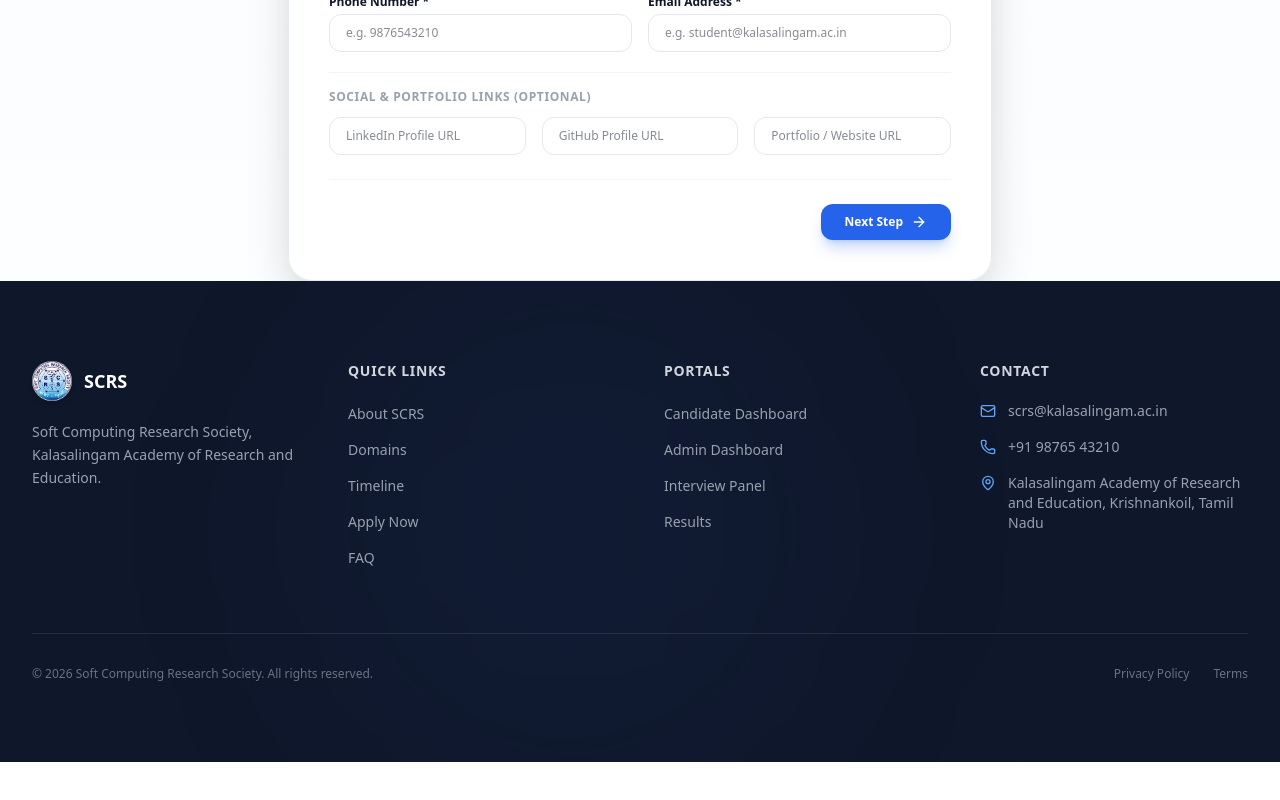
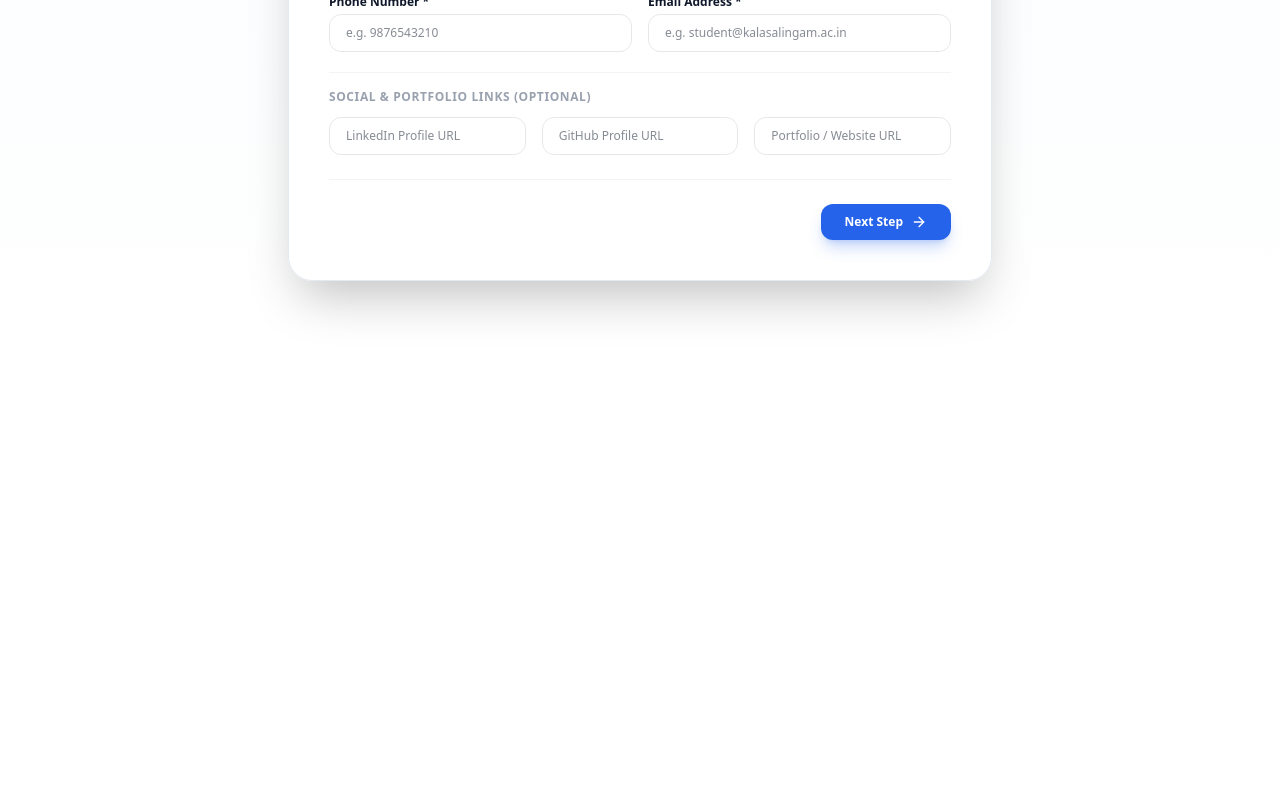
Before and after one commit to SAI09992/scrs-recruit, a Next.js app: page /apply in a window 1280 px wide. Shown: the part 696-1496 px from the top of the page. After the commit the page ends 1073 px from the top, so only its background shows below. Built offline with nearby package versions, Linux system fonts and the light colour scheme.

Commit message:
Remove Footer from application registration page (/apply)

```diff
--- a/src/app/apply/page.tsx
+++ b/src/app/apply/page.tsx
@@ -3,7 +3,6 @@
 import { useState, useEffect } from "react";
 import { useRouter } from "next/navigation";
 import Navbar from "@/components/landing/Navbar";
-import Footer from "@/components/landing/Footer";
 import { DOMAINS, DEPARTMENTS, YEARS, SECTIONS, GENDERS } from "@/lib/utils";
 import {
   User,
@@ -610,8 +609,6 @@ export default function ApplyPage() {
           </form>
         </div>
       </div>
-
-      <Footer />
     </main>
   );
 }
```
